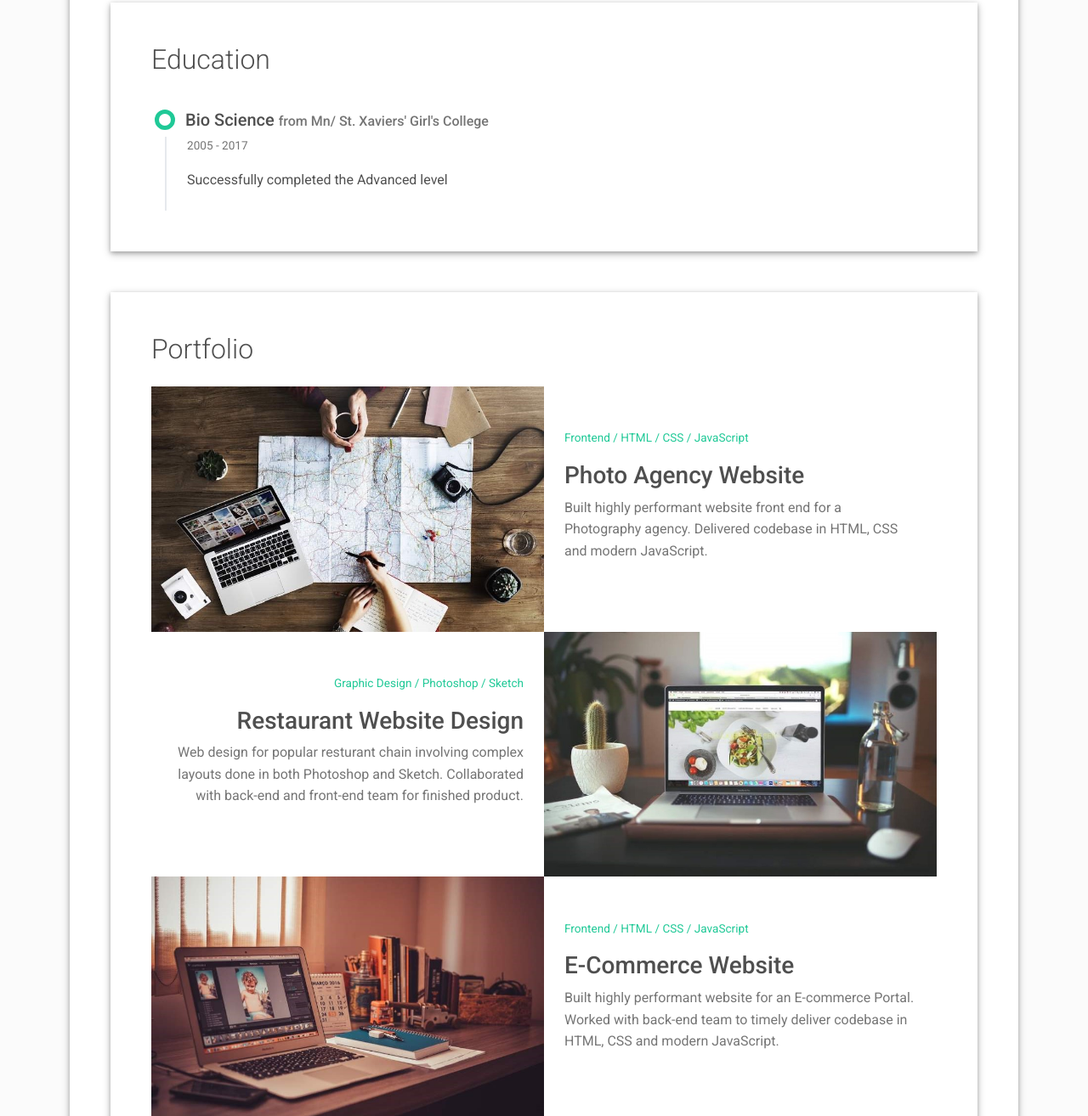
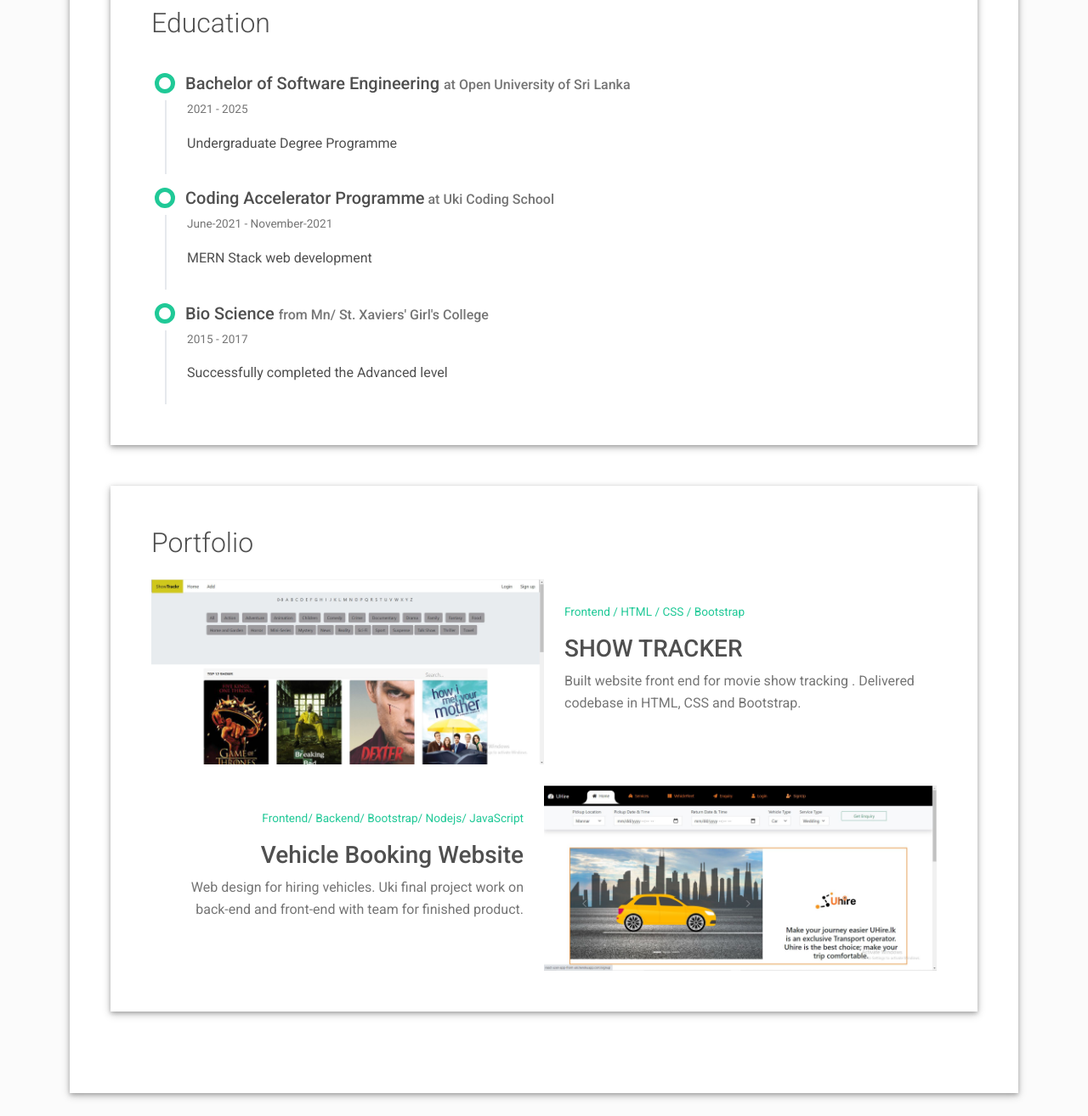
Before and after one commit to AnneNirojini/AnneNirojini.github.io, a plain HTML site: page index.html in a window 1280 px wide. Shown: the part 1486-2800 px from the top of the page at 85% size. Drawn offline with Linux system fonts and the light colour scheme.

Commit message:
Update index.html
html added

```diff
--- a/index.html
+++ b/index.html
@@ -36,8 +36,6 @@
                 </li>
                 <li class="nav-item"><a class="nav-link" href="#skills" title="Skills"><span class="menu-title">Skills</span></a>
                 </li>
-                <li class="nav-item"><a class="nav-link" href="#experience" title="Experience"><span class="menu-title">Experience</span></a>
-                </li>
                 <li class="nav-item"><a class="nav-link" href="#education" title="Education"><span class="menu-title">Education</span></a>
                 </li>
                 <li class="nav-item"><a class="nav-link" href="#portfolio" title="Portfolio"><span class="menu-title">Portfolio</span></a>
@@ -62,7 +60,8 @@
             <div class="header-bio mt-3">
               <div data-aos="zoom-in" data-aos-delay="0">
                 <h2 class="h1">Anne Nirojini</h2>
-                <p>Software Engineering Enthusiast</p>
+                <p>Software Engineering Undergraduate</p>
+                <p>Business Analyst Enthusiast</p>
               </div>
               <div class="header-social mb-3 d-print-none" data-aos="zoom-in" data-aos-delay="200">
                 <nav role="navigation">
@@ -78,7 +77,6 @@
                   </ul>
                 </nav>
               </div>
-              <div class="d-print-none"><a class="btn btn-outline-light btn-lg shadow-sm mt-1 me-3" href="material-resume.pdf" data-aos="fade-right" data-aos-delay="700">Download CV</a><a class="btn btn-info btn-lg shadow-sm mt-1" href="#contact" data-aos="fade-left" data-aos-delay="700">Hire Me</a></div>
             </div>
           </div>
         </div>
@@ -90,17 +88,16 @@
       <div class="row">
         <div class="col-md-6">
           <h2 class="h2 fw-light mb-4">About Me</h2>
-          <p>Hello! I’m Anne Nirojini.I am a software Engineering Enthusiast and also  I am passionate about learning new technologies and applying it in a real world problems. I am a quick learner and a team worker that gets the job done.</p>
-          <p>I can easily capitalize on low hanging fruits and quickly maximize timely deliverables for real-time schemas.</p>
+          <p>Hello! I’m Anne Nirojini.I am a software Engineering Undergraduate, Business Analyst Enthusiast and also  I am passionate about learning new technologies and applying it in a real world problems. I am a quick learner and a team worker that gets the job done.</p>
         </div>
         <div class="col-md-5 offset-lg-1">
           <div class="row mt-2">
             <h2 class="h2 fw-light mb-4">Bio</h2>
             <div class="col-sm-5">
-              <div class="pb-2 fw-bolder"><i class="far fa-calendar-alt pe-2 text-muted" style="width:24px;opacity:0.85;"></i> Age</div>
+              <div class="pb-2 fw-bolder"><i class="far fa-calendar-alt pe-2 text-muted" style="width:24px;opacity:0.85;"></i> DOB</div>
             </div>
             <div class="col-sm-7">
-              <div class="pb-2">23</div>
+              <div class="pb-2">1998/02/05</div>
             </div>
             <div class="col-sm-5">
               <div class="pb-2 fw-bolder"><i class="far fa-envelope pe-2 text-muted" style="width:24px;opacity:0.85;"></i> Email</div>
@@ -236,13 +233,32 @@
         </div> -->
         <div class="timeline-card timeline-card-success" data-aos="fade-in" data-aos-delay="400">
           <div class="timeline-head px-4 pt-3">
+            <div class="h5">Bachelor of Software Engineering <span class="text-muted h6">at Open University of Sri Lanka</span>          </div>
+          </div>
+          <div class="timeline-body px-4 pb-4">
+            <div class="text-muted text-small mb-3">2021 - 2025</div>
+            <div>Undergraduate Degree Programme</div>
+          </div>
+        </div>
+        <div class="timeline-card timeline-card-success" data-aos="fade-in" data-aos-delay="400">
+          <div class="timeline-head px-4 pt-3">
+            <div class="h5">Coding Accelerator Programme<span class="text-muted h6"> at Uki Coding School</span>          </div>
+          </div>
+          <div class="timeline-body px-4 pb-4">
+            <div class="text-muted text-small mb-3">June-2021 - November-2021</div>
+            <div>MERN Stack web development</div>
+          </div>
+        </div>
+        <div class="timeline-card timeline-card-success" data-aos="fade-in" data-aos-delay="400">
+          <div class="timeline-head px-4 pt-3">
             <div class="h5">Bio Science <span class="text-muted h6">from Mn/ St. Xaviers' Girl's College</span>          </div>
           </div>
           <div class="timeline-body px-4 pb-4">
-            <div class="text-muted text-small mb-3">2005 - 2017</div>
+            <div class="text-muted text-small mb-3">2015 - 2017</div>
             <div>Successfully completed the Advanced level</div>
           </div>
         </div>
+
       </div>
     </div>
   </div>
@@ -250,26 +266,27 @@
     <div class="portfolio-section">
       <h2 class="h2 fw-light mb-4">Portfolio</h2>
       <div class="row g-0">
-        <div class="col-md-6"><a href="https://dribbble.com/" target="_blank"><img class="img-fluid" src="images/project-1.jpg" width="800" height="500"/></a></div>
+        <div class="col-md-6"><a href="https://dribbble.com/" target="_blank"><img class="img-fluid" src="images/project-1.JPG" width="800" height="500"/></a></div>
         <div class="col-md-6 d-flex align-items-center" data-aos="fade-left" data-aos-delay="100">
           <div class="m-4 mt-md-2">
-            <p class="text-teal text-small">Frontend / HTML / CSS / JavaScript</p>
-            <h3>Photo Agency Website</h3>
-            <p class="text-muted">Built highly performant website front end for a Photography agency. Delivered codebase in HTML, CSS and modern JavaScript.</p>
+            <p class="text-teal text-small">Frontend / HTML / CSS / Bootstrap</p>
+            <h3>SHOW TRACKER</h3>
+            <p class="text-muted">Built website front end for movie show tracking . Delivered codebase in HTML, CSS and Bootstrap.</p>
           </div>
         </div>
       </div>
+      <br>
       <div class="row g-0 portfolio-reverse">
         <div class="col-md-6 d-flex align-items-center" data-aos="fade-right" data-aos-delay="100">
           <div class="m-4 mt-md-2 text-end">
-            <p class="text-teal text-small">Graphic Design / Photoshop / Sketch</p>
-            <h3>Restaurant Website Design</h3>
-            <p class="text-muted">Web design for popular resturant chain involving complex layouts done in both Photoshop and Sketch. Collaborated with back-end and front-end team for finished product.</p>
+            <p class="text-teal text-small">Frontend/ Backend/ Bootstrap/ Nodejs/ JavaScript</p>
+            <h3>Vehicle Booking Website</h3>
+            <p class="text-muted">Web design for hiring vehicles. Uki final project work on back-end and front-end with team for finished product.</p>
           </div>
         </div>
-        <div class="col-md-6"><a href="https://www.behance.net/" target="_blank"><img class="img-fluid" src="images/project-2.jpg" width="800" height="500"/></a></div>
+        <div class="col-md-6"><a href="https://www.behance.net/" target="_blank"><img class="img-fluid" src="images/project-2.JPG" width="800" height="500"/></a></div>
       </div>
-      <div class="row g-0">
+     <!-- <div class="row g-0">
         <div class="col-md-6"><a href="https://dribbble.com/" target="_blank"><img class="img-fluid" src="images/project-3.jpg" width="800" height="500"/></a></div>
         <div class="col-md-6 d-flex align-items-center" data-aos="fade-left" data-aos-delay="100">
           <div class="m-4 mt-md-2">
@@ -278,11 +295,11 @@
             <p class="text-muted">Built highly performant website for an E-commerce Portal. Worked with back-end team to timely deliver codebase in HTML, CSS and modern JavaScript.</p>
           </div>
         </div>
-      </div>
+      </div> -->
     </div>
   </div>
 
-  <div class="shadow-1-strong bg-white my-5 p-5" id="contact">
+<!-- <div class="shadow-1-strong bg-white my-5 p-5" id="contact">
     <div class="contant-section">
       <h2 class="h2 fw-light text mb-4">Contact</h2>
       <div class="row mb-4">
@@ -309,10 +326,10 @@
 </form>
           </div>
         </div>
-        <!--<div class="col-md-7 d-print-none" data-aos="zoom-in" data-aos-delay="100"><iframe src="https://www.google.com/maps/embed?pb=!1m18!1m12!1m3!1d496.9774799129763!2d-73.98032087190995!3d40.765927126473905!2m3!1f0!2f0!3f0!3m2!1i1024!2i768!4f13.1!3m3!1m2!1s0x89c258f9cfcb250d%3A0xdb570ddcb766e3a8!2sNew%20York%20City%20Center!5e0!3m2!1sen!2sin!4v1614183731149!5m2!1sen!2sin" width="500" height="400" style="border:0;width:100%;" allowfullscreen="" loading="lazy"></iframe></div> -->
+        <div class="col-md-7 d-print-none" data-aos="zoom-in" data-aos-delay="100"><iframe src="https://www.google.com/maps/embed?pb=!1m18!1m12!1m3!1d496.9774799129763!2d-73.98032087190995!3d40.765927126473905!2m3!1f0!2f0!3f0!3m2!1i1024!2i768!4f13.1!3m3!1m2!1s0x89c258f9cfcb250d%3A0xdb570ddcb766e3a8!2sNew%20York%20City%20Center!5e0!3m2!1sen!2sin!4v1614183731149!5m2!1sen!2sin" width="500" height="400" style="border:0;width:100%;" allowfullscreen="" loading="lazy"></iframe></div>
       </div>
     </div>
-  </div>
+  </div> -->
 </div></div>
     </div>
     <footer class="pt-4 pb-4 text-muted text-center d-print-none">
```
